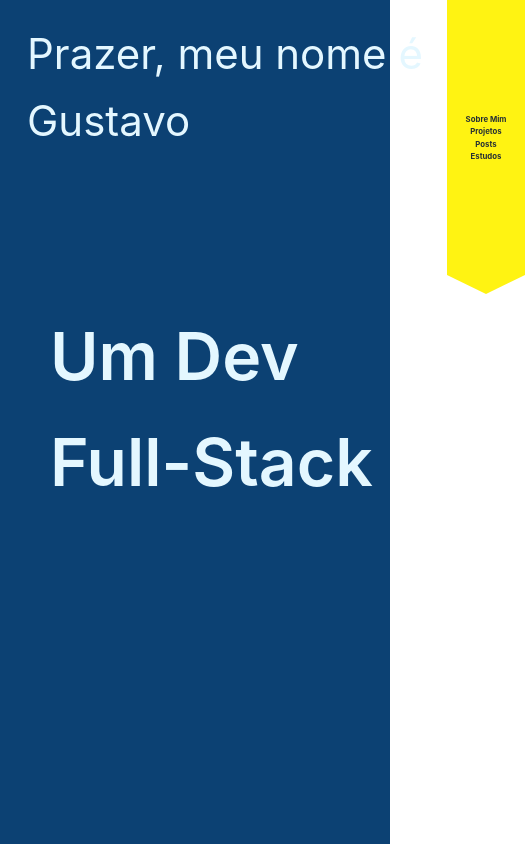
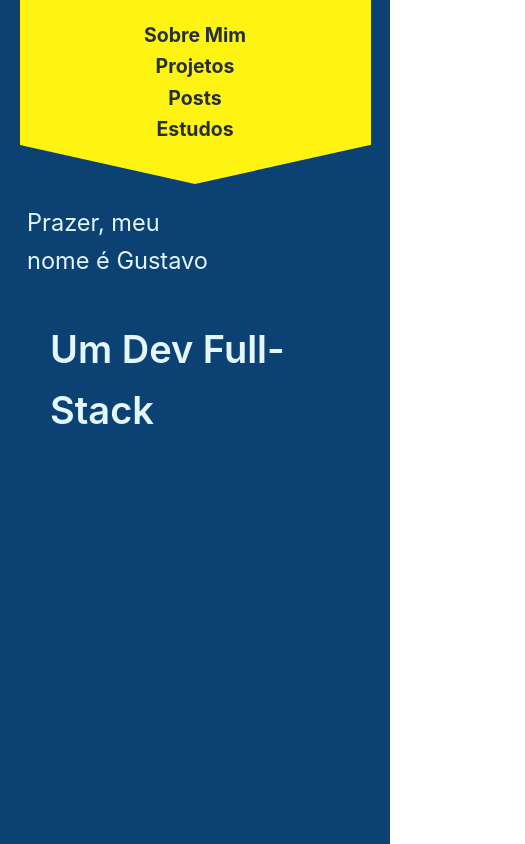
Before and after one commit to GuztaJF-DS/portfolio-v2, a Vue app: page / in a window 390 px wide. Shown: the whole page, 525 px wide, since content can reach past the window. Built offline with nearby package versions, Linux system fonts and the light colour scheme.

Commit message:
feat: updated the layout for mobile devices

```diff
--- a/src/views/HomeView.vue
+++ b/src/views/HomeView.vue
@@ -4,11 +4,11 @@ import { RouterLink } from 'vue-router'
 
 <template>
   <div class="main">
-    <div class="left">
+    <div class="TextPart">
         <h2>Prazer, meu nome é Gustavo</h2>
         <h1>Um Dev Full-Stack </h1>
       </div>
-    <div class="right">
+    <div class="linksPart">
       <div class="wrapper">
         <nav>
           <RouterLink active-class="active" to="/about">Sobre Mim</RouterLink>
@@ -28,33 +28,47 @@ import { RouterLink } from 'vue-router'
     display: flex;
     justify-content: space-between;
     background-color: #0C4173;
+  }
+  .TextPart {
+    margin: 20px;
+    h2 {
+      margin-left: 7px;
+      width:30vw;
+      font-size: 3.07vw;
+    }
     h1 {
       margin-top: 150px;
       font-weight: 600;
       margin-left: 30px;
-      font-size: 66px;
+      font-size: 5vw;
     }
+    @media (max-width: 768px) {
       h2 {
-      margin-left: 7px;
-      width:400px;
-      font-size: 42px;
+        font-size: 23.57px;
+      }
+      h1 {
+        font-size: 38px;
       }
     }
-  .left {
-    margin: 20px;
+    @media (min-width: 1756px) {
+      h2 {
+        width:526.5px;
+        font-size: 53.9px;
       }
-  .right{
+      h1 {
+        font-size: 87.8px;
+      }
+    }
+  }
+  .linksPart{
     display: flex;
     flex-direction: column;
     align-items: center;
     width: 31.45vw;
     max-width: 452px;
     h3{
-      text-align: center;
       height: 100%;
       display: flex;
-      align-items: flex-end;
-    }
     }
 
     a {
@@ -63,16 +77,14 @@ import { RouterLink } from 'vue-router'
       font-size: 2vw;
       transition: font-size 0.2s;
       font-weight: bold;
-    :active{
-      color:red;
-    }
       @media (min-width:1440px) {
         font-size: 29px;
       }
     }
+  }
+
   .wrapper {
     background-color: #FFF312;
-    color: #263034;
     margin: 0px;
     width: 20vw;
     min-height: 275px;
@@ -99,4 +111,54 @@ import { RouterLink } from 'vue-router'
       border-top-width: 72.4px;
     }
   }
+
+  @media (max-width:622px){
+    .main{
+      justify-content: flex-end;
+      flex-direction:column-reverse;
+    }
+
+    .TextPart{
+      h2 {
+        width: 200px;
+      }
+      h1 {
+        margin-top: 40px;
+      }
+    }
+
+    .linksPart{
+      width: 100vw;
+      max-width: 100vw;
+      a {
+        @media (max-width:425px) {
+          font-size: 5vw;
+        }
+        font-size: 4vw;
+      }
+    }
+
+    .wrapper{
+      width: 90vw;
+      min-height: 145px;
+      justify-content: flex-end;
+      max-width: 90vw;
+      nav {
+        z-index: 2;
+        top: 10px;
+        position: relative;
+        :hover{
+          font-size: 4.4vw;
+          @media (max-width:425px) {
+            font-size: 5.8vw;
+          }
+        }
+      }
+    }
+    .triangle{
+      border-left: 45vw solid transparent;
+      border-right: 45vw solid transparent;
+      border-top: 10vw solid #FFF312;
+    }
+  }
 </style>
```
Lines whose indentation alone changed are shown as unchanged.
